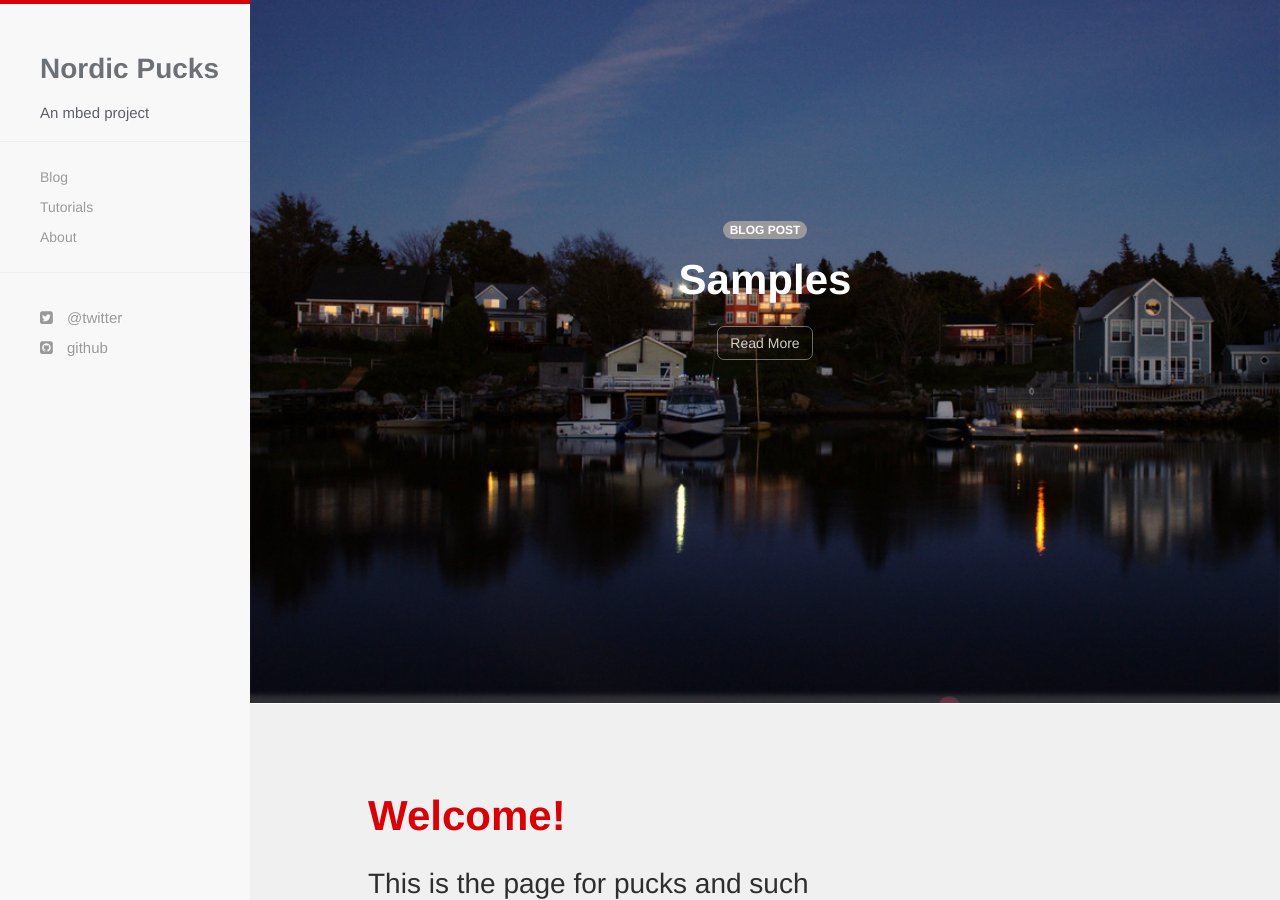
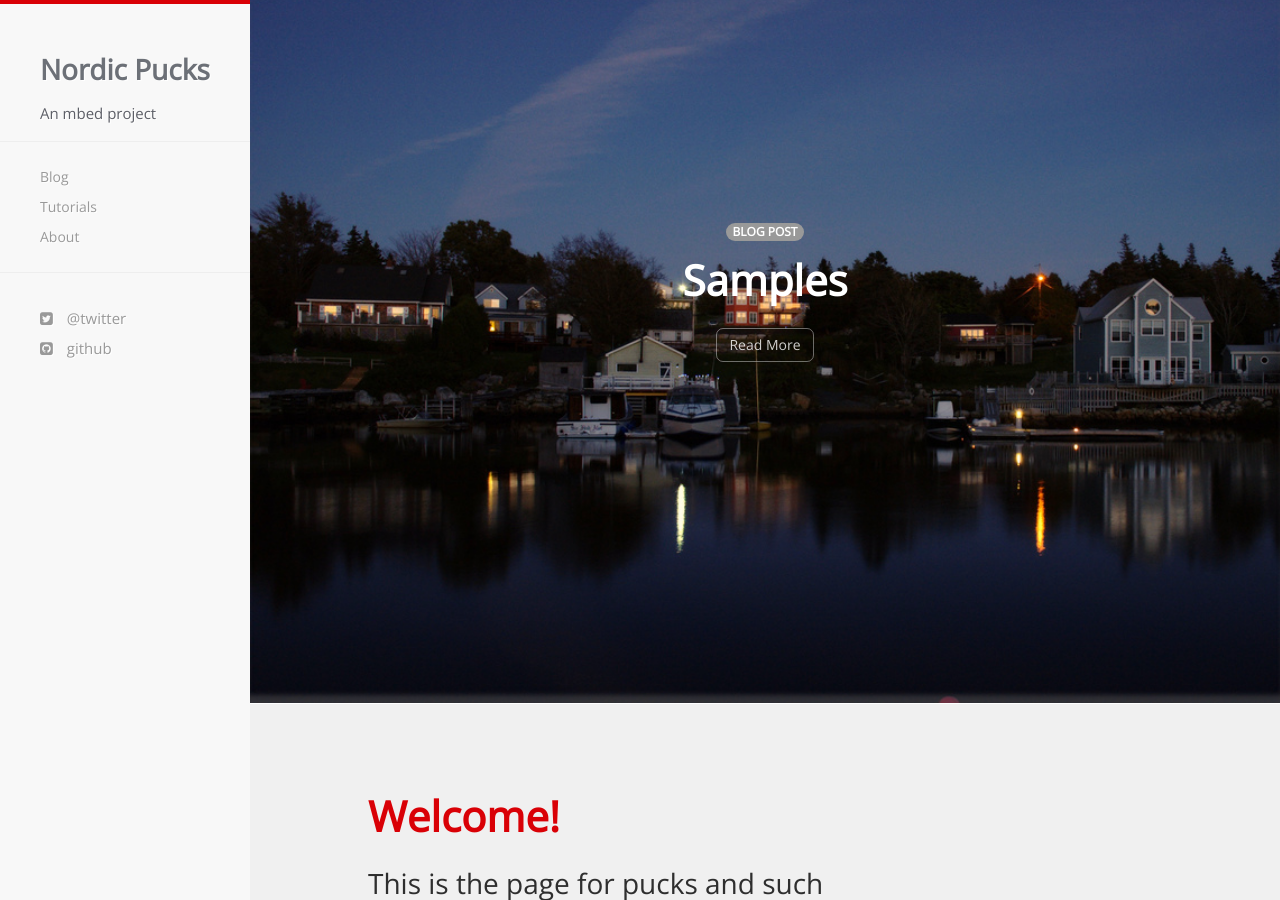
Before and after one commit to NordicPlayground/puck, a Jekyll site: the page built from index.html, in a window 1280 px wide and 900 px high. Built offline with Jekyll 4.4.1, drawn with Linux system fonts in a browser that asks for light colours; nearby versions of some CDN libraries.

Commit message:
Remove helvetica

```diff
--- a/css/hc.css
+++ b/css/hc.css
@@ -12,7 +12,7 @@ body
 
 h1,h2,h3,h4,h5,h6
 {
-  font-family:"Helvetica Neue", helvetica, "Open Sans", sans-serif;
+  font-family: "Open Sans", sans-serif;
   color:#d90006
 }
 
@@ -39,7 +39,7 @@ h1 a:hover,h2 a:hover,h3 a:hover,h4 a:hover
 
 p
 {
-  font-family:"Helvetica Neue", helvetica, "Open Sans", sans-serif;
+  font-family: "Open Sans", sans-serif;
   font-weight:200
 }
 
@@ -117,7 +117,7 @@ p
 {
   line-height:30px;
   text-indent:40px;
-  font-family:"Helvetica Neue", helvetica, "Open Sans", sans-serif;
+  font-family: "Open Sans", sans-serif;
   font-weight:200;
   color:#9c9c9c;
   text-shadow:1px 1px #fff
@@ -166,7 +166,7 @@ p
 {
   font-weight:800;
   color:#6c7077;
-  font-family:"Helvetica Neue", helvetica, "Open Sans",sans-serif;
+  font-family: "Open Sans",sans-serif;
   font-size:1.4em;
   text-shadow:1px 1px #fff
 }
@@ -267,7 +267,7 @@ pre
 .showcase-text
 {
   font-size:3em;
-  font-family:"Helvetica Neue", helvetica, "Open Sans", sans-serif;
+  font-family: "Open Sans", sans-serif;
   font-weight:bolder;
   color:#fff;
   text-align:center;
@@ -355,7 +355,7 @@ pre
   border:1px solid rgba(255,255,255,.4);
   color:rgba(255,255,255,.8);
   font-weight:200;
-  font-family:"Helvetica Neue", helvetica, "Open Sans", sans-serif;
+  font-family: "Open Sans", sans-serif;
 }
 
 .showcase-button:hover
@@ -428,7 +428,7 @@ img
 time
 {
   color:#c9c9c9;
-  font-family:"Helvetica Neue", helvetica, "Open Sans", sans-serif;
+  font-family: "Open Sans", sans-serif;
   font-weight:100;
   text-shadow:1px 1px #fff
 }
@@ -487,7 +487,7 @@ time
 .tutorial-container h1
 {
   font-size:3em;
-  font-family:"Helvetica Neue", helvetica, "Open Sans", sans-serif;
+  font-family: "Open Sans", sans-serif;
   font-weight:bolder;
   color:#fff;
   text-align:center;
@@ -497,7 +497,7 @@ time
 .tutorial-container p
 {
   font-weight:200;
-  font-family:"Helvetica Neue", helvetica, "Open Sans",sans-serif;
+  font-family: "Open Sans",sans-serif;
   color:#fff;
   text-align:center;
   left-padding:20%
@@ -551,7 +551,7 @@ time
 
 .user-card h1
 {
-  font-family:"Helvetica Neue", helvetica, "Open Sans",sans-serif;
+  font-family: "Open Sans",sans-serif;
   font-weight:bolder;
   font-size:2.5em;
   line-height:55px;
```
